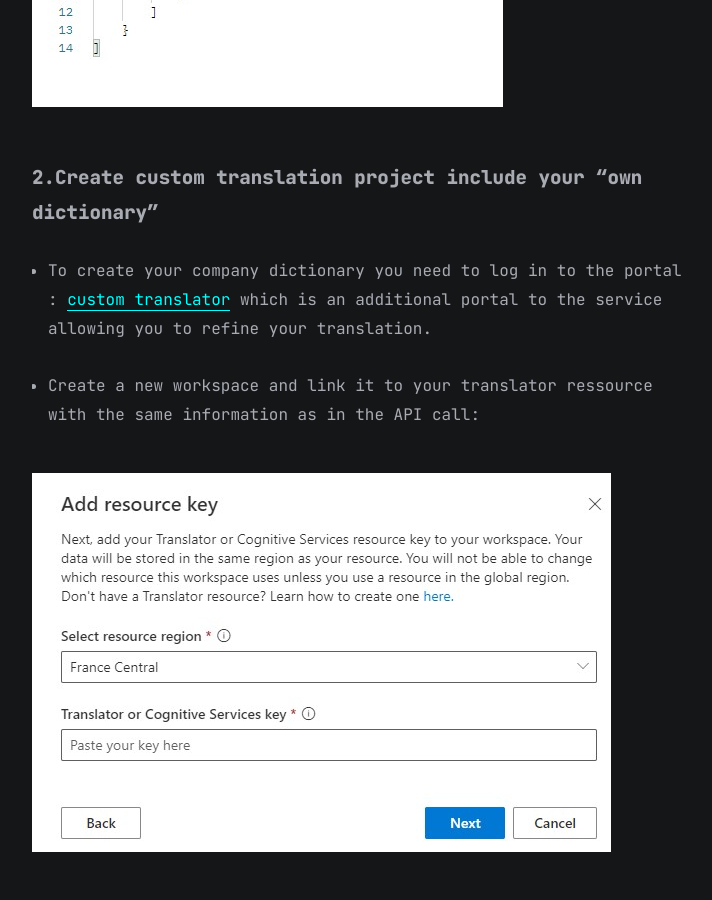
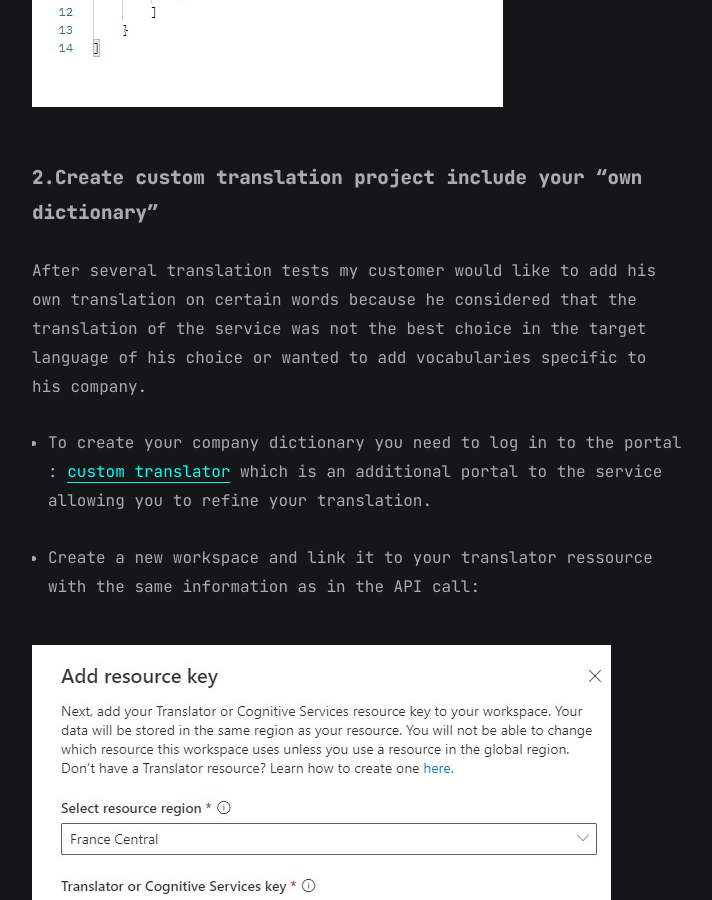
Before and after one commit to marc-hadjeje/marc-hadjeje.github.io, a Jekyll site: the page built from all_collections/_posts/2022-11-24-Azure Cognitive Services.md, in a window 1280 px wide and 900 px high, scrolled down 4017 px. Shown: the whole window, without its empty margins (283-995 px from the left). Built offline with Jekyll 4.4.1, drawn with Linux system fonts in a browser that asks for light colours.

Commit message:
Update 2022-11-24-Azure Cognitive Services.md

```diff
--- a/all_collections/_posts/2022-11-24-Azure Cognitive Services.md
+++ b/all_collections/_posts/2022-11-24-Azure Cognitive Services.md
@@ -53,6 +53,8 @@ Add the text to be translated to the body tab of postman :
 
 ##### 2.Create custom translation project include your "own dictionary”
 
+After several translation tests my customer would like to add his own translation on certain words because he considered that the translation of the service was not the best choice in the target language of his choice or wanted to add vocabularies specific to his company.
+
 -	To create your company dictionary you need to log in to the portal : [custom translator](https://portal.customtranslator.azure.ai/workspaces) which is an additional portal to the service allowing you to refine your translation.
 
 -	Create a new workspace and link it to your translator ressource with the same information as in the API call:
```
